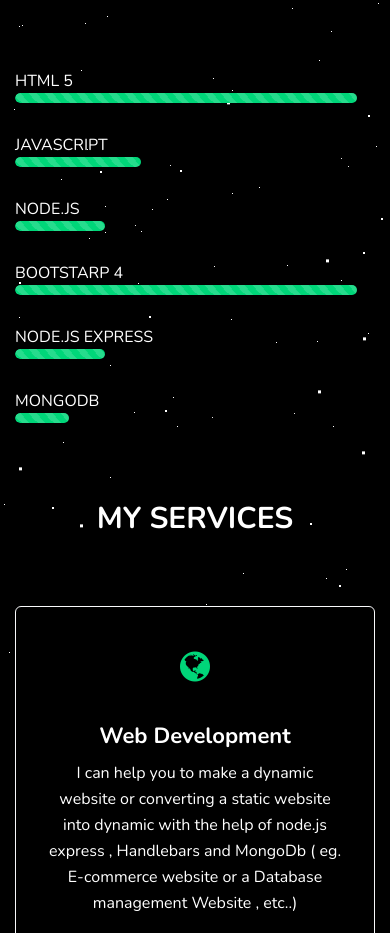
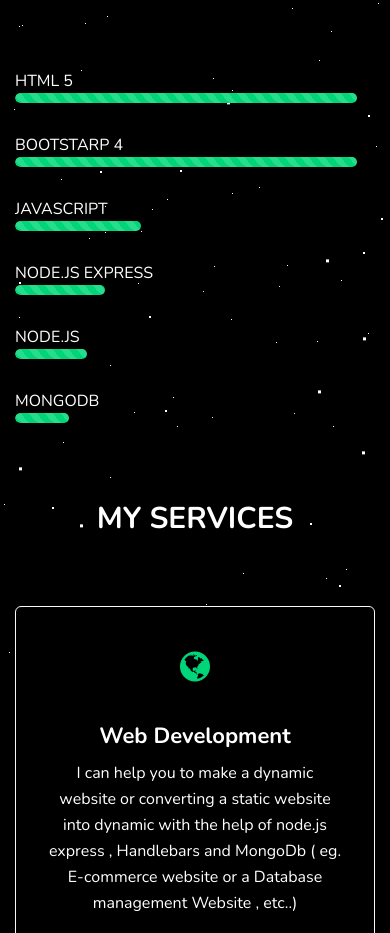
Before and after one commit to Joelthobias/personal-website, a plain HTML site: page index.html in a window 390 px wide. Shown: the part 1420-2353 px from the top of the page. Drawn offline with nearby package versions, Linux system fonts and the light colour scheme.

Commit message:
updaed progress

```diff
--- a/index.html
+++ b/index.html
@@ -116,37 +116,46 @@
       <p class="ghy">   </p>
       <div class="row">
         <div class="col-md-6">
-                      <a href="">HTML 5 </a>
+                                  <a href="">HTML 5 </a>
             <div class="progress">
               <div class="progress-bar progress-bar-striped progress-bar-animated" role="progressbar" aria-valuenow="75" aria-valuemin="0" aria-valuemax="100" style="width: 95%"></div>
             </div>
-
-            <a href="">JAVASCRIPT </a>
+        </div>
+        <div class="col-md-6">
+                                            <a href="">BOOTSTARP 4 </a>
+            <div class="progress">
+              <div class="progress-bar progress-bar-striped progress-bar-animated" role="progressbar" aria-valuenow="75" aria-valuemin="0" aria-valuemax="100" style="width: 95%"></div>
+            </div>
+        </div>
+      </div>
+            <div class="row">
+        <div class="col-md-6">
+<a href="">JAVASCRIPT </a>
             <div class="progress">
               <div class="progress-bar progress-bar-striped progress-bar-animated" role="progressbar" aria-valuenow="35" aria-valuemin="0" aria-valuemax="100" style="width: 35%"></div>
             </div>
-            <a href="">NODE.JS </a>
+        </div>
+        <div class="col-md-6">
+            <a href="">NODE.JS EXPRESS </a>
             <div class="progress">
               <div class="progress-bar progress-bar-striped progress-bar-animated" role="progressbar" aria-valuenow="75" aria-valuemin="0" aria-valuemax="100" style="width: 25%"></div>
             </div>
-
+        </div>
+      </div>
+            <div class="row">
+        <div class="col-md-6">
+<a href="">NODE.JS </a>
+            <div class="progress">
+              <div class="progress-bar progress-bar-striped progress-bar-animated" role="progressbar" aria-valuenow="75" aria-valuemin="0" aria-valuemax="100" style="width: 20%"></div>
+            </div>
 
 
         </div>
         <div class="col-md-6">
-                      <a href="">BOOTSTARP 4 </a>
-            <div class="progress">
-              <div class="progress-bar progress-bar-striped progress-bar-animated" role="progressbar" aria-valuenow="75" aria-valuemin="0" aria-valuemax="100" style="width: 95%"></div>
-            </div>
-            <a href="">NODE.JS EXPRESS </a>
-            <div class="progress">
-              <div class="progress-bar progress-bar-striped progress-bar-animated" role="progressbar" aria-valuenow="75" aria-valuemin="0" aria-valuemax="100" style="width: 25%"></div>
-            </div>
-            <a href="">MONGODB </a>
+           <a href="">MONGODB </a>
             <div class="progress">
               <div class="progress-bar progress-bar-striped progress-bar-animated" role="progressbar" aria-valuenow="35" aria-valuemin="0" aria-valuemax="100" style="width: 15%"></div>
             </div>
-
         </div>
       </div>
     </div>
```
Also changed, not shown: 1 other file.
